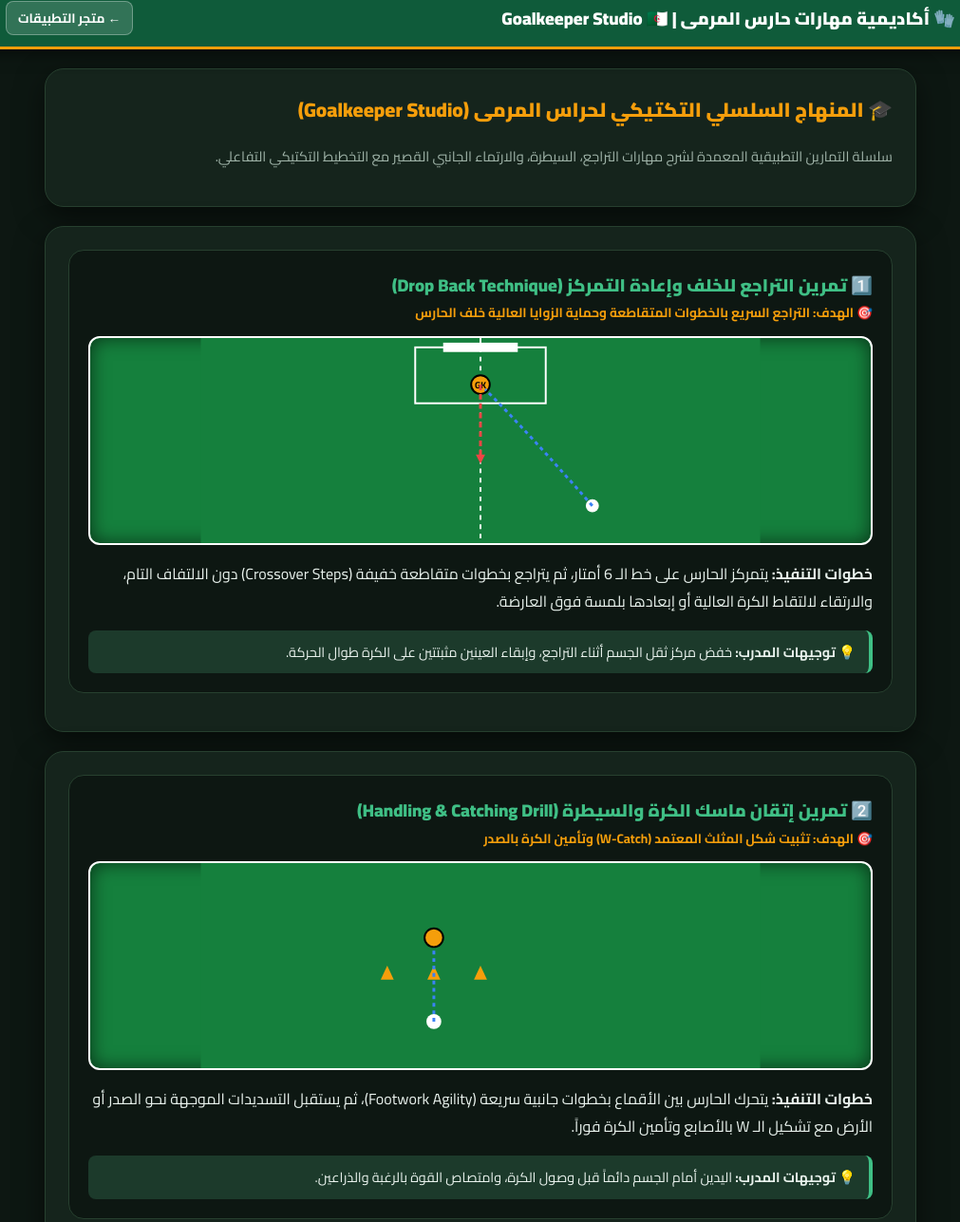
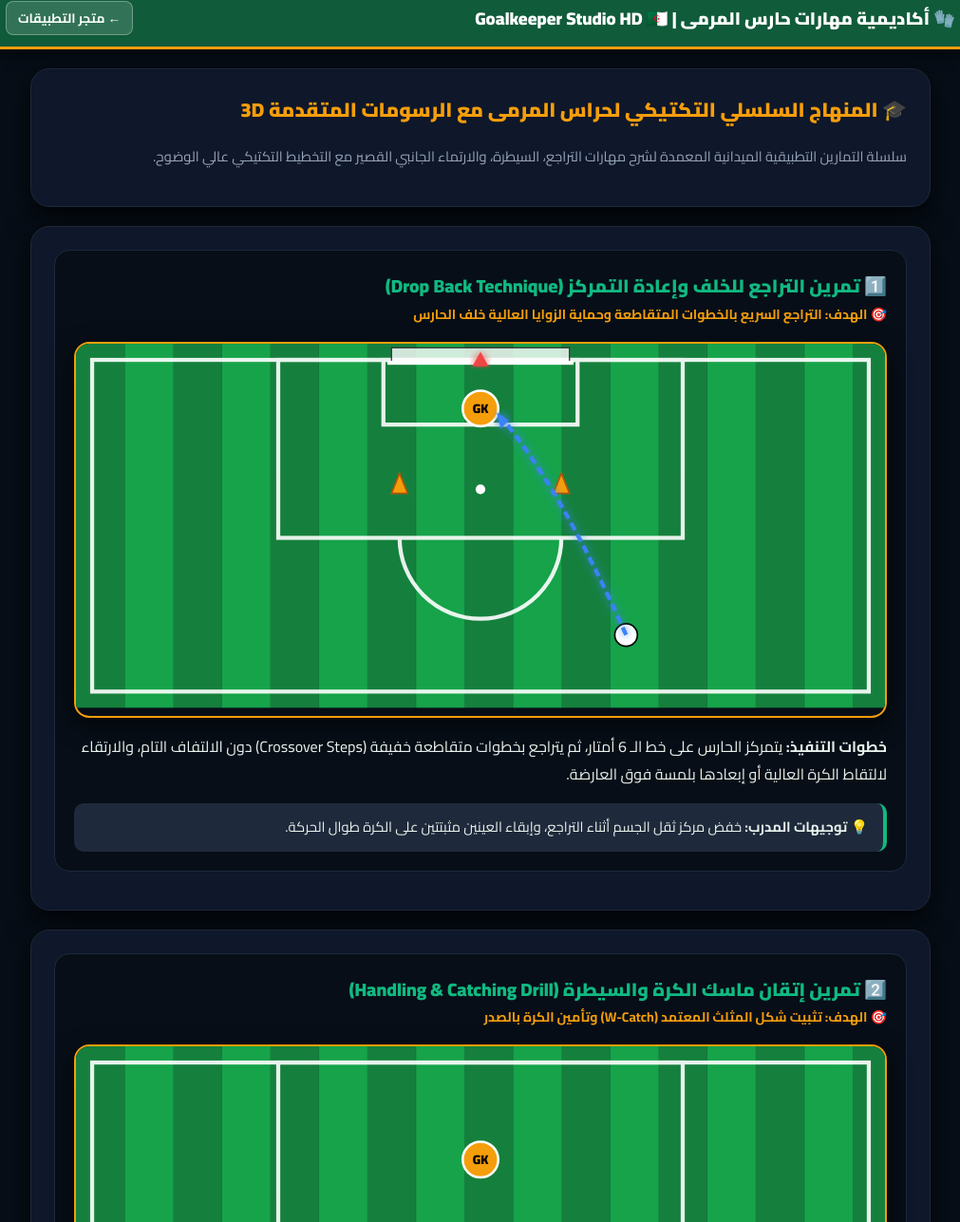
Before and after one commit to benabdallahhouari652-svg/houari-apps, a plain HTML site: page gk-academy.html in a window 1280 px wide. Shown: the part 11-1298 px from the top of the page at 95% size, without its empty margins (134-1145 px from the left). Drawn offline with Linux system fonts and the light colour scheme.

Commit message:
UpgradeGoalkeeperAcademyPitchGraphicsToHD3D

```diff
--- a/gk-academy.html
+++ b/gk-academy.html
@@ -3,8 +3,8 @@
 <head>
 <meta charset="utf-8">
 <meta name="viewport" content="width=device-width, initial-scale=1, viewport-fit=cover">
-<title>أكاديمية مهارات حارس المرمى ⚽🇩🇿 | Goalkeeper Studio Academy</title>
-<meta name="description" content="المنهاج البيداغوجي الشامل لمهارات ووضعيات حارس المرمى مع الرسوم التكتيكية والتمارين التطبيقية الميدانية من تطوير المربي بن عبدالله الهواري.">
+<title>أكاديمية مهارات حارس المرمى ⚽🇩🇿 | Goalkeeper Studio HD Academy</title>
+<meta name="description" content="المنهاج البيداغوجي الشامل لمهارات ووضعيات حارس المرمى مع المخططات التكتيكية المتقدمة HD من تطوير المربي بن عبدالله الهواري.">
 <meta name="theme-color" content="#0f5b3a">
 
 <link rel="manifest" href="manifest.json">
@@ -14,17 +14,17 @@
 
 <style>
 :root {
-  --bg: #0d1712;
-  --card: #15241c;
+  --bg: #070e17;
+  --card: #0f172a;
   --ink: #e8f1ec;
-  --mut: #9fb3a8;
-  --g: #3fbf85;
-  --g-light: #52d197;
-  --g2: #1c3a2b;
+  --mut: #94a3b8;
+  --g: #10b981;
+  --g-light: #34d399;
+  --g2: #1e293b;
   --r: #ef4444;
   --gold: #f59e0b;
-  --ln: #27402f;
-  --shadow: 0 10px 30px rgba(0,0,0,0.5);
+  --ln: #1e293b;
+  --shadow: 0 10px 30px rgba(0,0,0,0.7);
   box-sizing: border-box;
 }
 
@@ -52,7 +52,7 @@ header {
   padding: 5px 12px; border-radius: 8px; font-family: inherit; font-size: 0.85rem; font-weight: 700; cursor: pointer;
 }
 
-main { max-width: 950px; margin: 0 auto; padding: 20px 16px; }
+main { max-width: 980px; margin: 0 auto; padding: 20px 16px; }
 
 .card {
   background: var(--card); border: 1px solid var(--ln); border-radius: 20px;
@@ -65,26 +65,26 @@ h2 { font-size: 1.3rem; font-weight: 900; margin-top: 0; color: var(--gold); dis
   background: var(--bg); border: 1px solid var(--ln); border-radius: 16px;
   padding: 20px; margin-bottom: 16px;
 }
-.drill-title { font-size: 1.15rem; font-weight: 900; color: var(--g); margin-top: 0; }
-.drill-meta { font-size: 0.85rem; color: var(--gold); font-weight: 700; margin-bottom: 10px; }
+.drill-title { font-size: 1.2rem; font-weight: 900; color: var(--g); margin-top: 0; }
+.drill-meta { font-size: 0.88rem; color: var(--gold); font-weight: 700; margin-bottom: 12px; }
 
 .pitch-diagram {
-  width: 100%; height: 220px; background: #15803d; border: 2px solid #fff;
-  border-radius: 12px; margin: 12px 0; overflow: hidden; position: relative;
-  box-shadow: inset 0 0 20px rgba(0,0,0,0.6);
+  width: 100%; border-radius: 16px; overflow: hidden; margin: 16px 0;
+  box-shadow: 0 8px 25px rgba(0,0,0,0.6); border: 2px solid var(--gold);
 }
 
 .coaching-points {
   background: var(--g2); border-inline-start: 4px solid var(--g);
-  padding: 10px 14px; border-radius: 8px; margin-top: 10px; font-size: 0.9rem;
+  padding: 12px 16px; border-radius: 10px; margin-top: 12px; font-size: 0.92rem;
 }
 
 .btn-act {
-  background: var(--g); color: #000; border: none; padding: 10px 20px;
-  border-radius: 10px; font-family: inherit; font-weight: 900; font-size: 0.95rem; cursor: pointer;
+  background: var(--gold); color: #000; border: none; padding: 12px 24px;
+  border-radius: 12px; font-family: inherit; font-weight: 900; font-size: 1rem; cursor: pointer;
   display: inline-flex; align-items: center; justify-content: center; gap: 6px;
+  box-shadow: 0 6px 20px rgba(245, 158, 11, 0.4);
 }
-.btn-act:hover { background: var(--g-light); }
+.btn-act:hover { transform: scale(1.03); }
 
 .toast {
   position: fixed; bottom: 24px; left: 50%; transform: translateX(-50%) translateY(100px);
@@ -99,7 +99,7 @@ h2 { font-size: 1.3rem; font-weight: 900; margin-top: 0; color: var(--gold); dis
 <header>
   <div class="header-bar">
     <div class="brand">
-      🧤 أكاديمية مهارات حارس المرمى | Goalkeeper Studio 🇩🇿
+      🧤 أكاديمية مهارات حارس المرمى | Goalkeeper Studio HD 🇩🇿
     </div>
     <a class="btn-hdr" href="index.html">← متجر التطبيقات</a>
   </div>
@@ -107,8 +107,8 @@ h2 { font-size: 1.3rem; font-weight: 900; margin-top: 0; color: var(--gold); dis
 
 <main>
   <div class="card">
-    <h2>🎓 المنهاج السلسلي التكتيكي لحراس المرمى (Goalkeeper Studio)</h2>
-    <p style="font-size:0.92rem; color:var(--mut);">سلسلة التمارين التطبيقية المعمدة لشرح مهارات التراجع، السيطرة، والارتماء الجانبي القصير مع التخطيط التكتيكي التفاعلي.</p>
+    <h2>🎓 المنهاج السلسلي التكتيكي لحراس المرمى مع الرسومات المتقدمة 3D</h2>
+    <p style="font-size:0.92rem; color:var(--mut);">سلسلة التمارين التطبيقية الميدانية المعمدة لشرح مهارات التراجع، السيطرة، والارتماء الجانبي القصير مع التخطيط التكتيكي عالي الوضوح.</p>
   </div>
 
   <!-- Drill 1 -->
@@ -117,23 +117,52 @@ h2 { font-size: 1.3rem; font-weight: 900; margin-top: 0; color: var(--gold); dis
       <div class="drill-title">1️⃣ تمرين التراجع للخلف وإعادة التمركز (Drop Back Technique)</div>
       <div class="drill-meta">🎯 الهدف: التراجع السريع بالخطوات المتقاطعة وحماية الزوايا العالية خلف الحارس</div>
 
-      <!-- Pitch Diagram 1 -->
+      <!-- Pitch Diagram 1 HD -->
       <div class="pitch-diagram">
-        <svg width="100%" height="100%" viewBox="0 0 600 220">
-          <rect width="600" height="220" fill="#15803d"/>
-          <line x1="300" y1="0" x2="300" y2="220" stroke="#fff" stroke-width="2" stroke-dasharray="5,5"/>
-          <rect x="230" y="10" width="140" height="60" fill="none" stroke="#fff" stroke-width="2"/>
-          <!-- Goal -->
-          <rect x="260" y="5" width="80" height="10" fill="#fff"/>
+        <svg xmlns="http://www.w3.org/2000/svg" viewBox="0 0 1000 450" width="100%" height="100%">
+          <defs>
+            <pattern id="p1" width="120" height="450" patternUnits="userSpaceOnUse">
+              <rect x="0" y="0" width="60" height="450" fill="#15803d"/>
+              <rect x="60" y="0" width="60" height="450" fill="#16a34a"/>
+            </pattern>
+            <filter id="glowB1"><feGaussianBlur stdDeviation="5" result="blur"/><feComposite in="SourceGraphic" in2="blur" operator="over"/></filter>
+            <filter id="glowR1"><feGaussianBlur stdDeviation="5" result="blur"/><feComposite in="SourceGraphic" in2="blur" operator="over"/></filter>
+          </defs>
+
+          <!-- Turf -->
+          <rect width="1000" height="450" fill="url(#p1)"/>
+
+          <!-- White Markings -->
+          <g stroke="#ffffff" stroke-width="5" fill="none" opacity="0.9">
+            <rect x="20" y="20" width="960" height="410"/>
+            <rect x="250" y="20" width="500" height="220"/>
+            <rect x="380" y="20" width="240" height="80"/>
+            <path d="M 400 240 A 80 80 0 0 0 600 240"/>
+          </g>
+          <circle cx="500" cy="180" r="6" fill="#ffffff"/>
+
+          <!-- Net Structure -->
+          <rect x="390" y="5" width="220" height="18" fill="rgba(255,255,255,0.8)" stroke="#333" stroke-width="1.5"/>
+          <rect x="385" y="21" width="230" height="5" fill="#ffffff"/>
+
+          <!-- Cones -->
+          <polygon points="400,160 390,185 410,185" fill="#f59e0b" stroke="#b45309" stroke-width="2"/>
+          <polygon points="600,160 590,185 610,185" fill="#f59e0b" stroke="#b45309" stroke-width="2"/>
+
           <!-- Goalkeeper -->
-          <circle cx="300" cy="50" r="10" fill="#f59e0b" stroke="#000" stroke-width="2"/>
-          <text x="300" y="54" font-size="10" font-family="Cairo" font-weight="bold" text-anchor="middle" fill="#000">GK</text>
-          <!-- Dropback Arrow -->
-          <path d="M 300 50 L 300 130" stroke="#ef4444" stroke-width="3" stroke-dasharray="6,4"/>
-          <polygon points="300,135 295,125 305,125" fill="#ef4444"/>
-          <!-- Ball Path -->
-          <circle cx="420" cy="180" r="7" fill="#fff"/>
-          <path d="M 420 180 Q 350 100 305 55" stroke="#3b82f6" stroke-width="3" stroke-dasharray="4,4" fill="none"/>
+          <circle cx="500" cy="80" r="22" fill="#f59e0b" stroke="#ffffff" stroke-width="3"/>
+          <text x="500" y="86" font-size="16" font-family="Cairo" font-weight="900" text-anchor="middle" fill="#000">GK</text>
+
+          <!-- Ball -->
+          <circle cx="680" cy="360" r="14" fill="#ffffff" stroke="#000" stroke-width="2"/>
+
+          <!-- Ball Flight (Blue Arc) -->
+          <path d="M 680 360 Q 600 180 525 90" fill="none" stroke="#3b82f6" stroke-width="5" stroke-dasharray="10,6" filter="url(#glowB1)"/>
+          <polygon points="520,85 535,95 525,105" fill="#3b82f6" filter="url(#glowB1)"/>
+
+          <!-- GK Dropback Movement (Red Arrow) -->
+          <path d="M 500 35 L 500 60" fill="none" stroke="#ef4444" stroke-width="5" filter="url(#glowR1)"/>
+          <polygon points="500,10 490,28 510,28" fill="#ef4444" filter="url(#glowR1)"/>
         </svg>
       </div>
 
@@ -151,19 +180,41 @@ h2 { font-size: 1.3rem; font-weight: 900; margin-top: 0; color: var(--gold); dis
       <div class="drill-title">2️⃣ تمرين إتقان ماسك الكرة والسيطرة (Handling & Catching Drill)</div>
       <div class="drill-meta">🎯 الهدف: تثبيت شكل المثلث المعتمد (W-Catch) وتأمين الكرة بالصدر</div>
 
-      <!-- Pitch Diagram 2 -->
+      <!-- Pitch Diagram 2 HD -->
       <div class="pitch-diagram">
-        <svg width="100%" height="100%" viewBox="0 0 600 220">
-          <rect width="600" height="220" fill="#15803d"/>
-          <!-- Cones -->
-          <polygon points="200,110 193,125 207,125" fill="#f59e0b"/>
-          <polygon points="250,110 243,125 257,125" fill="#f59e0b"/>
-          <polygon points="300,110 293,125 307,125" fill="#f59e0b"/>
+        <svg xmlns="http://www.w3.org/2000/svg" viewBox="0 0 1000 450" width="100%" height="100%">
+          <defs>
+            <pattern id="p2" width="120" height="450" patternUnits="userSpaceOnUse">
+              <rect x="0" y="0" width="60" height="450" fill="#15803d"/>
+              <rect x="60" y="0" width="60" height="450" fill="#16a34a"/>
+            </pattern>
+            <filter id="glowB2"><feGaussianBlur stdDeviation="5" result="blur"/><feComposite in="SourceGraphic" in2="blur" operator="over"/></filter>
+          </defs>
+
+          <!-- Turf -->
+          <rect width="1000" height="450" fill="url(#p2)"/>
+
+          <!-- White Markings -->
+          <g stroke="#ffffff" stroke-width="5" fill="none" opacity="0.9">
+            <rect x="20" y="20" width="960" height="410"/>
+            <rect x="250" y="20" width="500" height="220"/>
+          </g>
+
+          <!-- Cones Row -->
+          <polygon points="350,220 340,245 360,245" fill="#f59e0b" stroke="#b45309" stroke-width="2"/>
+          <polygon points="450,220 440,245 460,245" fill="#f59e0b" stroke="#b45309" stroke-width="2"/>
+          <polygon points="550,220 540,245 560,245" fill="#f59e0b" stroke="#b45309" stroke-width="2"/>
+          <polygon points="650,220 640,245 660,245" fill="#f59e0b" stroke="#b45309" stroke-width="2"/>
+
           <!-- Goalkeeper -->
-          <circle cx="250" cy="80" r="10" fill="#f59e0b" stroke="#000" stroke-width="2"/>
+          <circle cx="500" cy="140" r="22" fill="#f59e0b" stroke="#ffffff" stroke-width="3"/>
+          <text x="500" y="146" font-size="16" font-family="Cairo" font-weight="900" text-anchor="middle" fill="#000">GK</text>
+
           <!-- Ball -->
-          <circle cx="250" cy="170" r="8" fill="#fff"/>
-          <line x1="250" y1="170" x2="250" y2="92" stroke="#3b82f6" stroke-width="3" stroke-dasharray="4,4"/>
+          <circle cx="500" cy="380" r="14" fill="#ffffff" stroke="#000" stroke-width="2"/>
+
+          <!-- Shot Line (Blue) -->
+          <line x1="500" y1="380" x2="500" y2="168" stroke="#3b82f6" stroke-width="5" stroke-dasharray="8,6" filter="url(#glowB2)"/>
         </svg>
       </div>
 
@@ -181,18 +232,36 @@ h2 { font-size: 1.3rem; font-weight: 900; margin-top: 0; color: var(--gold); dis
       <div class="drill-title">3️⃣ تمرين الارتماء الجانبي القصير والرد السريع (Short Dive & Reaction)</div>
       <div class="drill-meta">🎯 الهدف: تطوير رد الفعل والغطس السريع للتسديدات الأرضية القريبة</div>
 
-      <!-- Pitch Diagram 3 -->
+      <!-- Pitch Diagram 3 HD -->
       <div class="pitch-diagram">
-        <svg width="100%" height="100%" viewBox="0 0 600 220">
-          <rect width="600" height="220" fill="#15803d"/>
+        <svg xmlns="http://www.w3.org/2000/svg" viewBox="0 0 1000 450" width="100%" height="100%">
+          <defs>
+            <pattern id="p3" width="120" height="450" patternUnits="userSpaceOnUse">
+              <rect x="0" y="0" width="60" height="450" fill="#15803d"/>
+              <rect x="60" y="0" width="60" height="450" fill="#16a34a"/>
+            </pattern>
+            <filter id="glowR3"><feGaussianBlur stdDeviation="5" result="blur"/><feComposite in="SourceGraphic" in2="blur" operator="over"/></filter>
+          </defs>
+
+          <!-- Turf -->
+          <rect width="1000" height="450" fill="url(#p3)"/>
+
+          <!-- White Markings -->
+          <g stroke="#ffffff" stroke-width="5" fill="none" opacity="0.9">
+            <rect x="20" y="20" width="960" height="410"/>
+            <rect x="250" y="20" width="500" height="220"/>
+          </g>
+
           <!-- Goal -->
-          <rect x="240" y="10" width="120" height="12" fill="#fff"/>
+          <rect x="385" y="10" width="230" height="15" fill="#ffffff"/>
+
           <!-- Goalkeeper Dive -->
-          <circle cx="280" cy="50" r="10" fill="#f59e0b" stroke="#000" stroke-width="2"/>
-          <line x1="280" y1="50" x2="210" y2="70" stroke="#ef4444" stroke-width="4"/>
-          <!-- Shot Path -->
-          <circle cx="200" cy="180" r="8" fill="#fff"/>
-          <line x1="200" y1="180" x2="210" y2="70" stroke="#3b82f6" stroke-width="3" stroke-dasharray="4,4"/>
+          <circle cx="500" cy="80" r="22" fill="#f59e0b" stroke="#ffffff" stroke-width="3"/>
+          <line x1="500" y1="80" x2="360" y2="120" stroke="#ef4444" stroke-width="6" filter="url(#glowR3)"/>
+
+          <!-- Low Shot Path (Blue) -->
+          <circle cx="340" cy="380" r="14" fill="#ffffff" stroke="#000" stroke-width="2"/>
+          <line x1="340" y1="380" x2="360" y2="120" stroke="#3b82f6" stroke-width="5" stroke-dasharray="8,6"/>
         </svg>
       </div>
 
@@ -205,7 +274,7 @@ h2 { font-size: 1.3rem; font-weight: 900; margin-top: 0; color: var(--gold); dis
   </div>
 
   <div class="card" style="text-align:center;">
-    <button class="btn-act" onclick="window.print()">🖨️ طباعة دليل التمارين البيداغوجي PDF</button>
+    <button class="btn-act" onclick="window.print()">🖨️ طباعة دليل التمارين والمخطط التكتيكي PDF</button>
   </div>
 </main>
 
```
